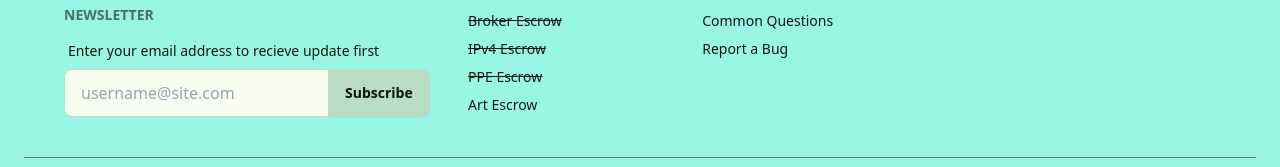
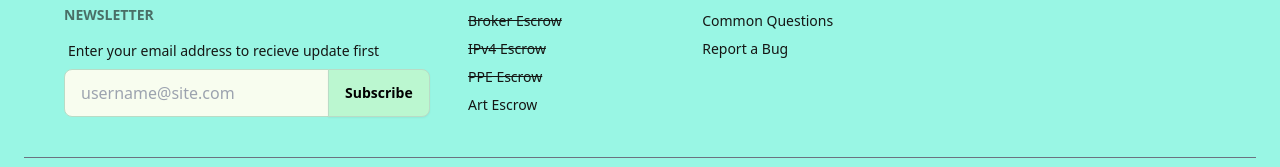
Before and after one commit to jvc-byte/stv2, a Next.js app: page / in a window 1280 px wide. Shown: the part 870-1037 px from the top of the page. Built offline with nearby package versions, Linux system fonts and the light colour scheme.

Commit message:
modified footer

```diff
--- a/src/app/components/footer.tsx
+++ b/src/app/components/footer.tsx
@@ -98,7 +98,10 @@ export default function Footer() {
                                     placeholder="username@site.com"
                                     className="input input-bordered input-success join-item"
                                 />
-                                <button className="btn btn-success join-item">Subscribe</button>
+                                <button className="btn btn-success join-item relative bg-green-200 overflow-hidden group">
+                                    <span className="absolute inset-0 bg-gradient-to-r from-teal-400 to-violet-600 transition-transform duration-500 transform translate-y-[100%] group-hover:translate-y-0"></span>
+                                    <span className="relative text-black group-hover:bg-transparent transition-colors duration-300">Subscribe</span>
+                                </button>
                             </div>
                         </fieldset>
                     </form>
```
